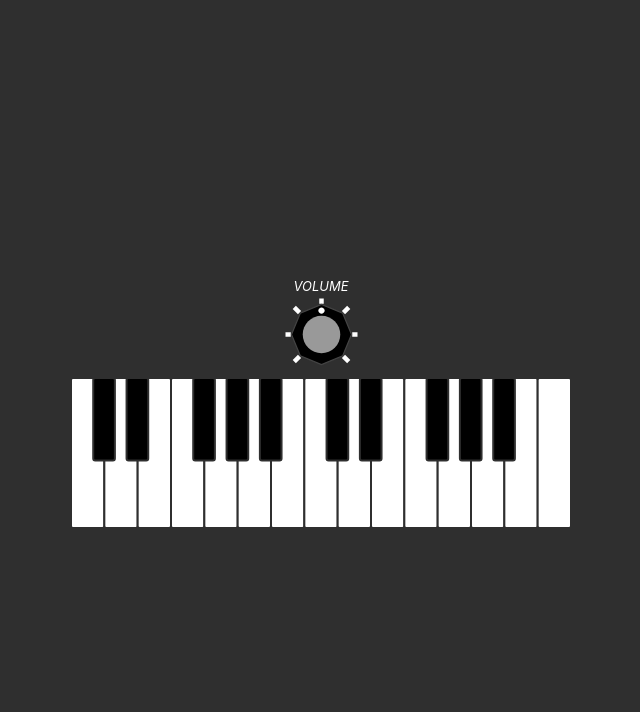
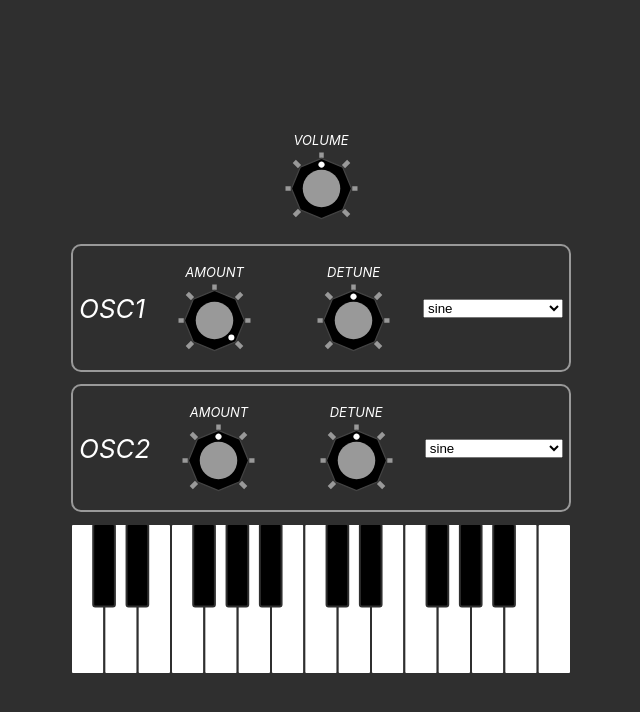
Before and after one commit to rhroberts/browsyn, a React (Create React App) app: page / in a window 1280 px wide. Shown: the top 712 px of the page, without its empty margins (319-959 px from the left). Built offline with nearby package versions, Linux system fonts and the light colour scheme.

Commit message:
oscillator component for osc1 and osc2

```diff
--- a/src/components/knob/Knob.module.css
+++ b/src/components/knob/Knob.module.css
@@ -1,3 +1,7 @@
+.knobWrapper {
+  flex-grow: 1;
+}
+
 .knob:hover {
   cursor: pointer;
 }
--- a/src/components/knob/Knob.tsx
+++ b/src/components/knob/Knob.tsx
@@ -7,22 +7,21 @@ function Knob({
   minValue,
   maxValue,
   onMouseDown,
-  width,
 }: {
   name: string;
   value: number;
   minValue: number;
   maxValue: number;
   onMouseDown: Function;
-  width: number;
 }) {
+  const width = 75;
   const oct = width * (Math.sqrt(2) / 2); // special coordinate of octagon
   const dialPad = width * 0.025; // padding distance b/w dial and knob
   const dialLength = width * 0.2; // length of dial line
   // let rot = 0; // knob rotation angle in degrees
   // const rotMax = 270; // maximum knob rotation
   return (
-    <>
+    <div className={styles.knobWrapper}>
       <label className={styles.knobLabel}>{name.toUpperCase()}</label>
       <div className={styles.knob}>
         <svg
@@ -35,7 +34,7 @@ function Knob({
           <rect width="100%" height="100%" fill="transparent" />
           <g
             id="dial"
-            stroke="#fff"
+            stroke="#999"
             strokeWidth={width * 0.15}
             transform={`translate(${width * 0.5}, ${width * 0.5}) scale(0.4)`}
           >
@@ -105,7 +104,7 @@ function Knob({
           </g>
         </svg>
       </div>
-    </>
+    </div>
   );
 }
 
--- a/src/components/knob/utils.ts
+++ b/src/components/knob/utils.ts
@@ -22,29 +22,27 @@ function calcKnobValue(
   initY: number,
   currentY: number
 ) {
-  const normVal = initVal / (maxVal - minVal);
-  const normPixDiff = (initY - currentY) / (VIEWPORT_HEIGHT / 4);
+  const normVal = norm(initVal, minVal, maxVal);
+  const normPixDiff = norm(initY - currentY, 0, VIEWPORT_HEIGHT / 4);
   const val = (normVal + normPixDiff) * (maxVal - minVal) + minVal;
   return clamp(Math.round(val * 100) / 100, minVal, maxVal);
 }
 
 function rotationToValue(rot: number, min: number, max: number) {
   // convert angle to parameter value
-  const value = (rot / (MAX_ROT - MIN_ROT)) * (max - min) + min;
+  const value = norm(rot, MIN_ROT, MAX_ROT) * (max - min) + min;
   return clamp(value, min, max);
 }
 
 function valueToRotation(val: number, min: number, max: number) {
   // convert parameter value to angle
-  const rot = (val / (max - min)) * (MAX_ROT - MIN_ROT) + MIN_ROT;
+  const rot = norm(val, min, max) * (MAX_ROT - MIN_ROT) + MIN_ROT;
   return clampKnobRotation(rot);
 }
 
-export {
-  clampKnobRotation,
-  calcKnobValue,
-  rotationToValue,
-  valueToRotation,
-  MIN_ROT,
-  MAX_ROT,
-};
+function norm(val: number, min: number, max: number) {
+  // normalize `val` to value between 0 and 1
+  return (val - min) / (max - min);
+}
+
+export { clampKnobRotation, calcKnobValue, rotationToValue, valueToRotation };
--- /dev/null
+++ b/src/components/oscillator/Oscillator.module.css
@@ -0,0 +1,25 @@
+label {
+  font-style: italic;
+}
+
+.oscillator {
+  display: flex;
+  align-items: center;
+  justify-content: center;
+  padding: 6px;
+  margin-bottom: 12px;
+  margin-top: 12px;
+  border: 2px solid #999;
+  border-radius: 10px;
+}
+
+#selectOscType {
+  flex-grow: 1;
+  /*background-color: #000;
+  color: #fff;
+  border: none;
+  border-radius: 5px;
+  text-align: center;
+  font-style: italic;
+  padding-right: 12px;*/
+}
--- /dev/null
+++ b/src/components/oscillator/Oscillator.tsx
@@ -0,0 +1,67 @@
+import { useEffect } from "react";
+import Knob from "../knob/Knob";
+import styles from "./Oscillator.module.css";
+
+function Oscillator({
+  name,
+  amount,
+  amountMin,
+  amountMax,
+  amountCallback,
+  detune,
+  detuneMin,
+  detuneMax,
+  detuneCallback,
+  type,
+  setType,
+}: {
+  name: string;
+  amount: number;
+  amountMin: number;
+  amountMax: number;
+  amountCallback: Function;
+  detune: number;
+  detuneMin: number;
+  detuneMax: number;
+  detuneCallback: Function;
+  type: OscillatorType;
+  setType: Function;
+}) {
+  useEffect(() => {
+    const oscTypeEl = document.getElementById(
+      styles.selectOscType
+    ) as HTMLInputElement;
+    oscTypeEl?.addEventListener("change", () => setType(oscTypeEl.value));
+    return () => {
+      oscTypeEl?.removeEventListener("change", () => setType(oscTypeEl.value));
+    };
+  }, [setType]);
+
+  return (
+    <div className={styles.oscillator}>
+      <label>{name.toUpperCase()}</label>
+      <Knob
+        name="amount"
+        value={amount}
+        minValue={amountMin}
+        maxValue={amountMax}
+        onMouseDown={amountCallback}
+      />
+      <Knob
+        name="detune"
+        value={detune}
+        minValue={detuneMin}
+        maxValue={detuneMax}
+        onMouseDown={detuneCallback}
+      />
+      <select id={styles.selectOscType}>
+        <option value="sine">sine</option>
+        <option value="square">square</option>
+        <option value="sawtooth">sawtooth</option>
+        <option value="triangle">triangle</option>
+      </select>
+    </div>
+  );
+}
+
+export default Oscillator;
--- a/src/components/synth/Synth.tsx
+++ b/src/components/synth/Synth.tsx
@@ -2,60 +2,170 @@ import { useRef } from "react";
 import Keyboard from "../keyboard/Keyboard";
 import Knob from "../knob/Knob";
 import useKnobValue from "../knob/useKnobValue";
+import Oscillator from "../oscillator/Oscillator";
+import params from "./params";
 import styles from "./Synth.module.css";
 
 function Synth() {
-  // parameters
-  const volumeParams = { init: 0.5, min: 0, max: 1 };
-  const octave = 3;
-
   // to persist across renders, make these refs
   var audioCtxRef = useRef(new AudioContext());
   const volumeRef = useRef(
     new GainNode(audioCtxRef.current, {
-      gain: volumeParams.init,
+      gain: params.globalVolume.init,
+    })
+  );
+  const osc1Ref = useRef(new OscillatorNode(audioCtxRef.current));
+  const osc1AmountRef = useRef(
+    new GainNode(audioCtxRef.current, {
+      gain: params.osc1.amount.init,
+    })
+  );
+  const osc2Ref = useRef(new OscillatorNode(audioCtxRef.current));
+  const osc2AmountRef = useRef(
+    new GainNode(audioCtxRef.current, {
+      gain: params.osc2.amount.init,
     })
   );
 
+  // Below, we set and provide callbacks for the main synthesizer parameters.
+  // We pass in initial parameter value, min, and max, and a callback for setting value
+  // useKnobValue returns value and a callback to pass down to the knob component itself
+  const { knobValue: volume, onKnobMouseDown: globalVolumeCallback } =
+    useKnobValue({
+      initValue: params.globalVolume.init,
+      min: params.globalVolume.min,
+      max: params.globalVolume.max,
+      onChange: (value: number) => {
+        volumeRef.current.gain.setValueAtTime(
+          value,
+          audioCtxRef.current.currentTime
+        );
+      },
+    });
+
+  const { knobValue: osc1Amount, onKnobMouseDown: osc1AmountCallback } =
+    useKnobValue({
+      initValue: params.osc1.amount.init,
+      min: params.osc1.amount.min,
+      max: params.osc1.amount.max,
+      onChange: (value: number) => {
+        osc1AmountRef.current.gain.setValueAtTime(
+          value,
+          audioCtxRef.current.currentTime
+        );
+      },
+    });
+
+  const { knobValue: osc1Detune, onKnobMouseDown: osc1DetuneCallback } =
+    useKnobValue({
+      initValue: params.osc1.detune.init,
+      min: params.osc1.detune.min,
+      max: params.osc1.detune.max,
+      onChange: (value: number) => {
+        osc1Ref.current.detune.setValueAtTime(
+          value,
+          audioCtxRef.current.currentTime
+        );
+      },
+    });
+
+  const { knobValue: osc2Amount, onKnobMouseDown: osc2AmountCallback } =
+    useKnobValue({
+      initValue: params.osc2.amount.init,
+      min: params.osc2.amount.min,
+      max: params.osc2.amount.max,
+      onChange: (value: number) => {
+        osc2AmountRef.current.gain.setValueAtTime(
+          value,
+          audioCtxRef.current.currentTime
+        );
+      },
+    });
+
+  const { knobValue: osc2Detune, onKnobMouseDown: osc2DetuneCallback } =
+    useKnobValue({
+      initValue: params.osc2.detune.init,
+      min: params.osc2.detune.min,
+      max: params.osc2.detune.max,
+      onChange: (value: number) => {
+        osc2Ref.current.detune.setValueAtTime(
+          value,
+          audioCtxRef.current.currentTime
+        );
+      },
+    });
+
   // callback for playing a note
   const triggerNote = (freq: number) => {
-    const osc1 = new OscillatorNode(audioCtxRef.current, {
-      type: "sine",
+    // osc1 chain
+    osc1Ref.current = new OscillatorNode(audioCtxRef.current, {
+      type: osc1Ref.current.type,
       frequency: freq,
+      detune: osc1Detune,
     });
-    osc1.connect(volumeRef.current).connect(audioCtxRef.current.destination);
-    osc1.start(audioCtxRef.current.currentTime);
-    osc1.stop(audioCtxRef.current.currentTime + 1);
+    osc1Ref.current
+      .connect(osc1AmountRef.current)
+      .connect(volumeRef.current)
+      .connect(audioCtxRef.current.destination);
+    osc1Ref.current.start(audioCtxRef.current.currentTime);
+    osc1Ref.current.stop(audioCtxRef.current.currentTime + 2);
+    // osc2 chain
+    osc2Ref.current = new OscillatorNode(audioCtxRef.current, {
+      type: osc2Ref.current.type,
+      frequency: freq,
+      detune: osc2Detune,
+    });
+    osc2Ref.current
+      .connect(osc2AmountRef.current)
+      .connect(volumeRef.current)
+      .connect(audioCtxRef.current.destination);
+    osc2Ref.current.start(audioCtxRef.current.currentTime);
+    osc2Ref.current.stop(audioCtxRef.current.currentTime + 2);
   };
-
-  // pass in initial parameter value, min, and max, and a callback for setting value
-  // returns value and a callback to pass down to the knob component itself
-  const { knobValue: volume, onKnobMouseDown } = useKnobValue({
-    initValue: volumeParams.init,
-    min: volumeParams.min,
-    max: volumeParams.max,
-    onChange: (value: number) => {
-      volumeRef.current.gain.setValueAtTime(
-        value,
-        audioCtxRef.current.currentTime
-      );
-    },
-  });
 
   return (
     <div id={styles.synth}>
       <Knob
         name="volume"
         value={volume}
-        minValue={volumeParams.min}
-        maxValue={volumeParams.max}
-        onMouseDown={onKnobMouseDown}
-        width={75}
+        minValue={params.globalVolume.min}
+        maxValue={params.globalVolume.max}
+        onMouseDown={globalVolumeCallback}
+      />
+      <Oscillator
+        name="osc1"
+        amount={osc1Amount}
+        amountMin={params.osc1.amount.min}
+        amountMax={params.osc1.amount.max}
+        amountCallback={osc1AmountCallback}
+        detune={osc1Detune}
+        detuneMin={params.osc1.detune.min}
+        detuneMax={params.osc1.detune.max}
+        detuneCallback={osc1DetuneCallback}
+        type="sine"
+        setType={(type: OscillatorType) => {
+          osc1Ref.current.type = type;
+        }}
+      />
+      <Oscillator
+        name="osc2"
+        amount={osc2Amount}
+        amountMin={params.osc2.amount.min}
+        amountMax={params.osc2.amount.max}
+        amountCallback={osc2AmountCallback}
+        detune={osc2Detune}
+        detuneMin={params.osc2.detune.min}
+        detuneMax={params.osc2.detune.max}
+        detuneCallback={osc2DetuneCallback}
+        type="sine"
+        setType={(type: OscillatorType) => {
+          osc2Ref.current.type = type;
+        }}
       />
       <Keyboard
         height={150}
         width={500}
-        octave={octave}
+        octave={params.keyboardOctave}
         triggerNote={triggerNote}
       />
     </div>
--- /dev/null
+++ b/src/components/synth/params.ts
@@ -0,0 +1,30 @@
+const params = {
+  globalVolume: { init: 0.5, min: 0, max: 1 },
+  keyboardOctave: 3,
+  osc1: {
+    amount: {
+      init: 0.5,
+      min: 0,
+      max: 0.5, // keep this low to prevent clipping
+    },
+    detune: {
+      init: 0,
+      min: -100,
+      max: 100,
+    },
+  },
+  osc2: {
+    amount: {
+      init: 0.25,
+      min: 0,
+      max: 0.5, // keep this low to prevent clipping
+    },
+    detune: {
+      init: 0,
+      min: -100,
+      max: 100,
+    },
+  },
+};
+
+export default params;
```
